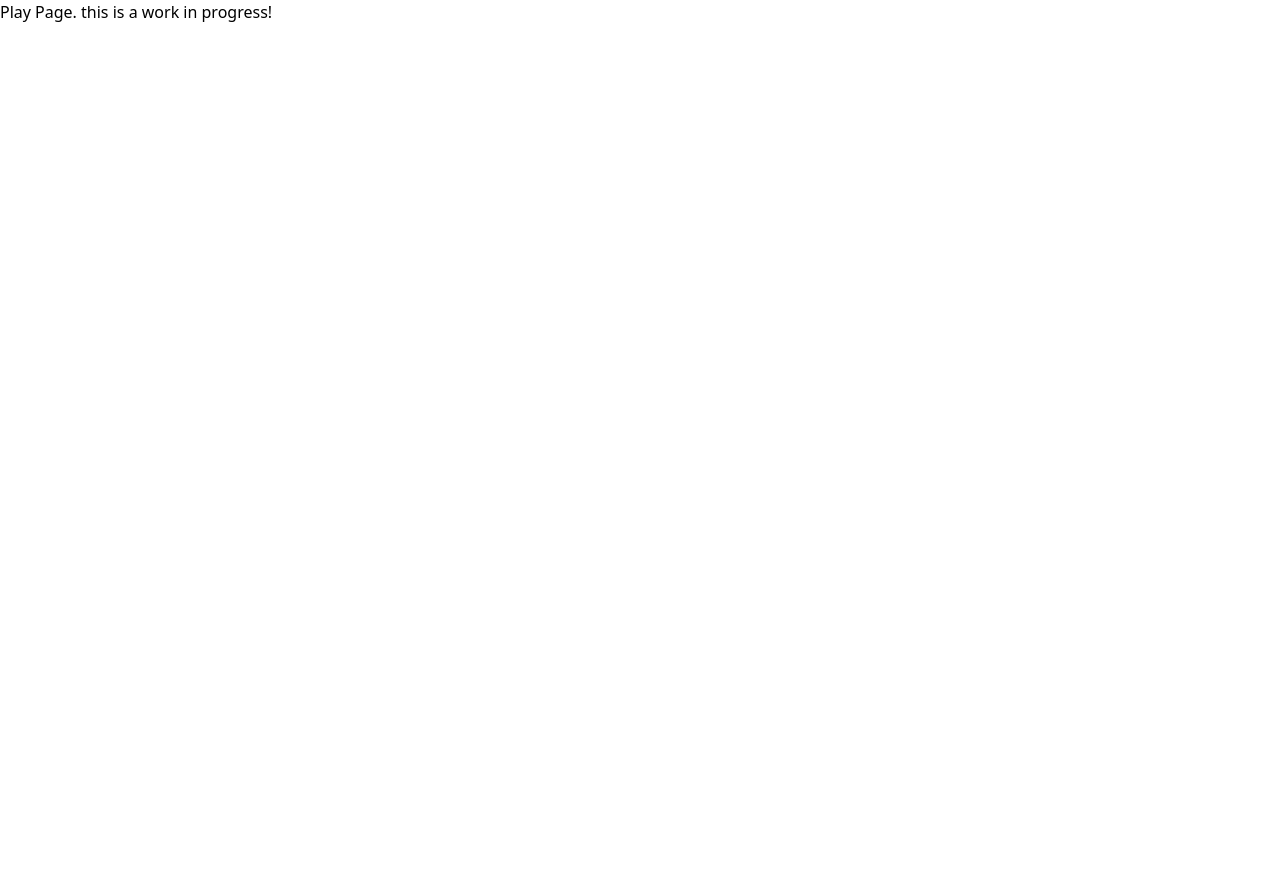
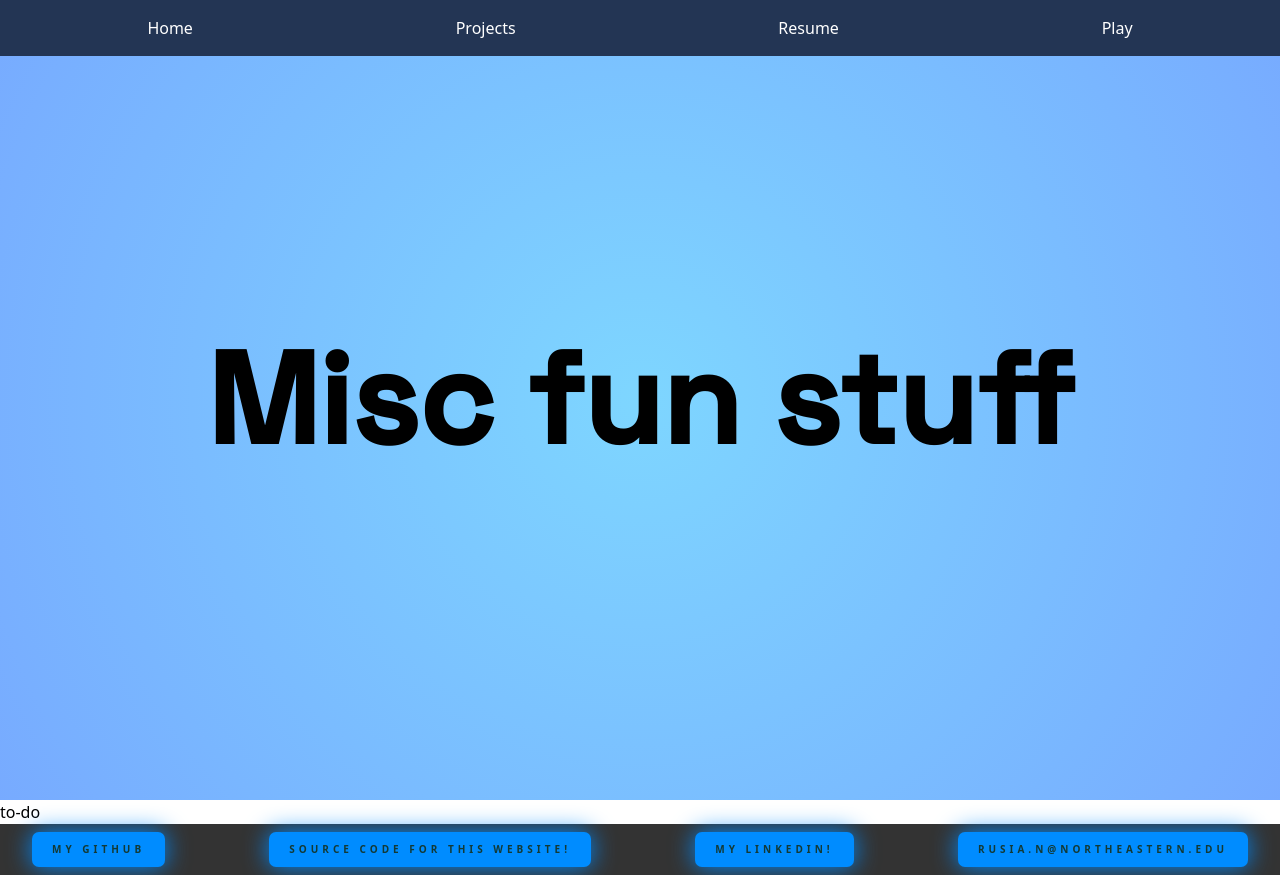
Before and after one commit to naman0r/personal-website, a React (Vite) app: page /playpage in a window 1280 px wide. Before the commit the page ends 800 px from the top, so only its background shows below. Built offline with nearby package versions, Linux system fonts and the light colour scheme; a web font is replaced by a local one.

Commit message:
added gradient background, implemented play and projects 5/10

```diff
--- a/package.json
+++ b/package.json
@@ -10,11 +10,14 @@
     "preview": "vite preview"
   },
   "dependencies": {
+    "clsx": "^2.1.1",
+    "framer-motion": "^11.15.0",
     "gsap": "^3.12.2",
     "react": "^18.2.0",
     "react-dom": "^18.2.0",
     "react-router-dom": "^7.0.2",
-    "styled-components": "^6.1.13"
+    "styled-components": "^6.1.13",
+    "tailwind-merge": "^2.5.5"
   },
   "devDependencies": {
     "@types/react": "^18.2.15",
--- a/src/App.css
+++ b/src/App.css
@@ -149,3 +149,26 @@ body {
   box-shadow: 0 0 5px rgba(0, 140, 255, 0), 0 0 25px rgb(0, 140, 255),
     0 0 25px rgb(0, 140, 255), 0 0 100px rgb(0, 140, 255);
 }
+
+.container {
+  width: 100%;
+  height: 100%;
+  --s: 200px; /* control the size */
+  --c1: #1d1d1d;
+  --c2: #4e4f51;
+  --c3: #3c3c3c;
+
+  background: repeating-conic-gradient(
+        from 30deg,
+        #0000 0 120deg,
+        var(--c3) 0 180deg
+      )
+      calc(0.5 * var(--s)) calc(0.5 * var(--s) * 0.577),
+    repeating-conic-gradient(
+      from 30deg,
+      var(--c1) 0 60deg,
+      var(--c2) 0 120deg,
+      var(--c3) 0 180deg
+    );
+  background-size: var(--s) calc(var(--s) * 0.577);
+}
--- a/src/App.jsx
+++ b/src/App.jsx
@@ -77,7 +77,7 @@ const App = () => {
       </div>
 
       <div>
-        <TopNav />
+        <TopNav fadeIn={true} />
       </div>
 
       <div>
--- a/src/TopNav.jsx
+++ b/src/TopNav.jsx
@@ -2,11 +2,13 @@ import React from "react";
 import { Link } from "react-router-dom";
 import "./App.css";
 
-const TopNav = () => {
+const TopNav = ({ fadeIn }) => {
   return (
     <div
       id="nav-pannel"
-      className="fixed top-0 left-0 w-full bg-gray-800 text-white p-4 opacity-0 flex justify-around z-20 transition-opacity"
+      className={`fixed top-0 left-0 w-full bg-gray-800 text-white p-4 flex justify-around z-20 transition-opacity ${
+        fadeIn ? "opacity-0" : "opacity-1"
+      }`}
     >
       {/*
       <button id="top-nav-button">About</button>
--- a/src/routes/PlayPage.jsx
+++ b/src/routes/PlayPage.jsx
@@ -1,9 +1,49 @@
-import React from "react";
+import React, { useState } from "react";
 import "../App.css";
-import gsap from "gsap";
+import TopNav from "../TopNav";
+import Footer from "../FooterMainPage";
+import { div } from "framer-motion/client";
 
 const PlayPage = () => {
-  return <div>Play Page. this is a work in progress!</div>;
+  const [gradient, setGradient] = useState({
+    x: 50,
+    y: 50,
+  });
+
+  const handleMouseMove = (event) => {
+    const { clientX, clientY } = event;
+    const { innerWidth, innerHeight } = window;
+
+    // Calculate percentages for gradient based on cursor position
+    const xPercentage = (clientX / innerWidth) * 100;
+    const yPercentage = (clientY / innerHeight) * 100;
+
+    setGradient({ x: xPercentage, y: yPercentage });
+  };
+
+  return (
+    <div>
+      <div>
+        <TopNav />
+      </div>
+      <div
+        className="justify-center place-items-center flex"
+        onMouseMove={handleMouseMove}
+        style={{
+          height: "100vh",
+          background: `radial-gradient(circle 2000px at ${gradient.x}% ${gradient.y}%, rgb(126, 214, 255), rgb(117, 156, 255), rgb(96, 89, 157))`,
+          transition: "background 0.1s linear",
+        }}
+      >
+        <h1 className="text-9xl font-bold font-spaceGrotesk">Misc fun stuff</h1>
+      </div>
+      <div> to-do</div>
+
+      <div>
+        <Footer />
+      </div>
+    </div>
+  );
 };
 
 export default PlayPage;
--- a/src/routes/Projects.jsx
+++ b/src/routes/Projects.jsx
@@ -1,16 +1,47 @@
-import React from "react";
+import React, { useState } from "react";
 import TopNav from "../TopNav";
+import { useLayoutEffect, useRef } from "react";
+import Footer from "../FooterMainPage";
+import { div } from "framer-motion/client";
 
 const Projects = () => {
+  const [gradient, setGradient] = useState({
+    x: 50,
+    y: 50,
+  });
+
+  const handleMouseMove = (event) => {
+    const { clientX, clientY } = event;
+    const { innerWidth, innerHeight } = window;
+
+    // Calculate percentages for gradient based on cursor position
+    const xPercentage = (clientX / innerWidth) * 100;
+    const yPercentage = (clientY / innerHeight) * 100;
+
+    setGradient({ x: xPercentage, y: yPercentage });
+  };
+
   return (
     <div>
       <div>
         <TopNav />
       </div>
+      <div
+        className="justify-center place-items-center flex"
+        onMouseMove={handleMouseMove}
+        style={{
+          height: "100vh",
+          background: `radial-gradient(circle 2000px at ${gradient.x}% ${gradient.y}%, rgb(255, 197, 126), rgb(117, 255, 152), rgb(96, 89, 157))`,
+          transition: "background 0.1s linear",
+        }}
+      >
+        <h1 className="text-9xl font-bold font-spaceGrotesk">Projects</h1>
+      </div>
+      <div> to-do</div>
+
       <div>
-        <p>Top Navigation Bar Placeholder</p>
+        <Footer />
       </div>
-      <div>projects. Work in progress!</div>
     </div>
   );
 };
--- a/src/routes/Resume.jsx
+++ b/src/routes/Resume.jsx
@@ -8,12 +8,8 @@ import TopNav from "../TopNav";
 const Resume = () => {
   return (
     <div>
-      <TopNav />
       <div>
-        <p>
-          {" "}
-          Navigation bar doesnt show as of now. this is a work in progress!
-        </p>
+        <TopNav fadeIn={false} />
       </div>
     </div>
   );
```
Also changed, not shown: 1 other file (tests, documents, lock files or other folders).
